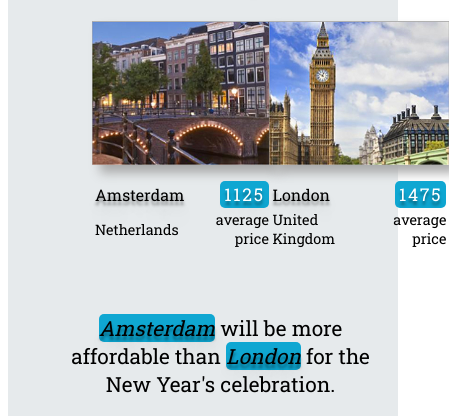
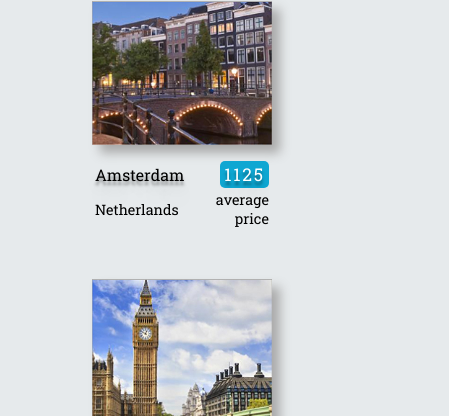
Before and after one commit to polytropo/PRIMOZ-BABSEK-FSWD30-CodeReview2, a plain HTML site: page index.html in a window 390 px wide. Shown: the part 87-503 px from the top of the page, 449 px wide, since content can reach past the window. Drawn offline with Linux system fonts and the light colour scheme.

Commit message:
adds resposivenes

```diff
--- a/style.css
+++ b/style.css
@@ -1,3 +1,42 @@
+@media only screen and (max-width: 600px){
+    #figureOne {
+    clear: both;
+	/*background-image:url(image/cr2-london.jpg);*/
+
+	width: 100%;
+
+
+	position: static;
+	margin-top: -20px;
+
+}
+
+body {
+	background-color: #e6eaec;
+}
+
+#figureTwo {
+	clear: both;
+	width: 100%;
+	margin-top: -40px;
+	padding: 2.5%;
+	position: static;
+}
+
+
+
+.text {
+	float:right;
+	margin-top: -50px;
+
+
+}
+
+
+    }
+
+
+
 
 body {
 	/*display: inline-block;*/
```
